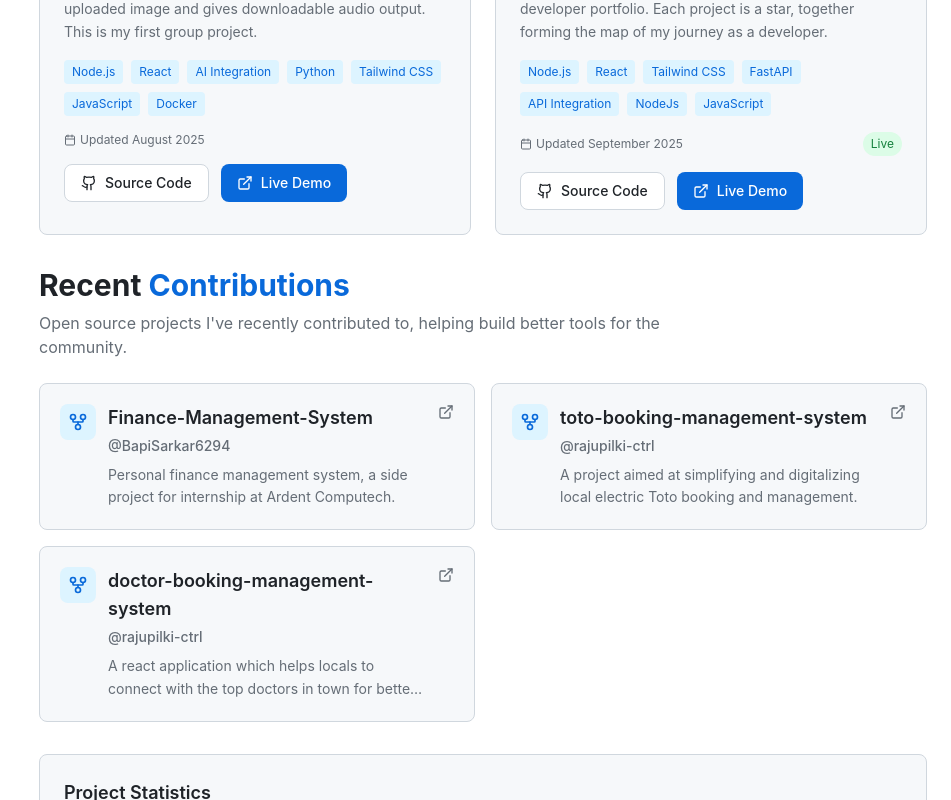
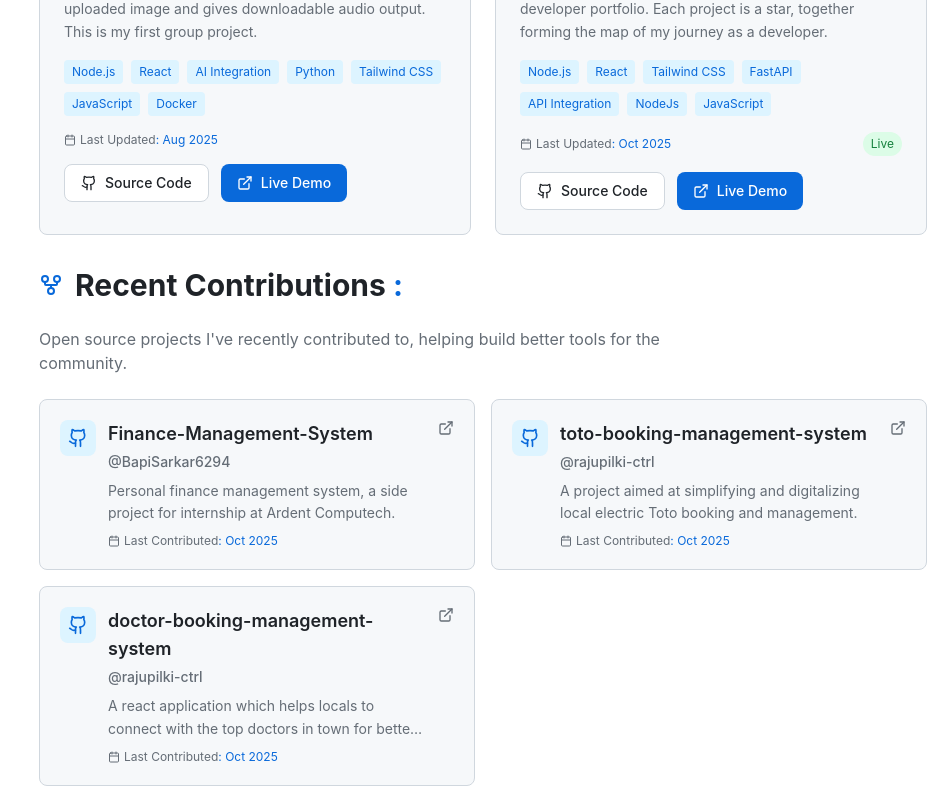
Before and after one commit to soumyajiitdas/soumyajiitdas.github.io, a React (Vite) app: page /projects in a window 1280 px wide. Shown: the part 1180-1980 px from the top of the page, without its empty margins (329-1280 px from the left). Built offline with nearby package versions, Linux system fonts and the light colour scheme.

Commit message:
made some ui changes

```diff
--- a/package.json
+++ b/package.json
@@ -58,7 +58,7 @@
         "zod": "^3.24.4"
     },
     "scripts": {
-        "dev": "vite --host",
+        "dev": "vite",
         "build": "vite build",
         "serve": "vite preview",
         "predeploy": "npm run build",
--- a/src/data/data.js
+++ b/src/data/data.js
@@ -138,7 +138,7 @@ export const projects = [
         image: "https://plus.unsplash.com/premium_vector-1736772911342-08cd98a5d980?w=600&h=400&fit=crop",
         featured: true,
         deploymentStatus: "In Development",
-        lastUpdated: "September 2025",
+        lastUpdated: "Oct 2025",
         isDeployed: true
     },
     {
@@ -152,7 +152,7 @@ export const projects = [
         image: "https://plus.unsplash.com/premium_vector-1736773946114-bbd8f8ce1f72?w=600&h=400&fit=crop",
         featured: true,
         deploymentStatus: "Alpha Testing",
-        lastUpdated: "August 2025",
+        lastUpdated: "Oct 2025",
         isDeployed: true
     },
     {
@@ -166,7 +166,7 @@ export const projects = [
         image: "https://plus.unsplash.com/premium_vector-1736769580845-26f63bbd6990?w=600&h=400&fit=crop",
         featured: false,
         deploymentStatus: "Prototype",
-        lastUpdated: "August 2025",
+        lastUpdated: "Aug 2025",
         isDeployed: false
     },
     {
@@ -180,7 +180,7 @@ export const projects = [
         image: "https://plus.unsplash.com/premium_vector-1721386085379-8df3c43a062d?w=600&h=400&fit=crop",
         featured: false,
         deploymentStatus: "Live",
-        lastUpdated: "September 2025",
+        lastUpdated: "Oct 2025",
         isDeployed: true
     }
 ];
--- a/src/pages/Projects.jsx
+++ b/src/pages/Projects.jsx
@@ -57,11 +57,10 @@ const Projects = () => {
                     <button
                         key={filter.id}
                         onClick={() => setActiveFilter(filter.id)}
-                        className={`px-4 py-2 rounded-md text-sm font-medium transition-all duration-200 ${
-                            activeFilter === filter.id
+                        className={`px-4 py-2 rounded-md text-sm font-medium transition-all duration-200 ${activeFilter === filter.id
                                 ? 'bg-primary-emphasis text-white shadow-sm'
                                 : 'text-muted hover:text-default hover:bg-canvas-muted'
-                        }`}
+                            }`}
                         role="tab"
                         aria-selected={activeFilter === filter.id}
                         aria-label={`Show ${filter.label}`}
@@ -84,9 +83,8 @@ const Projects = () => {
                 {filteredProjects.map((project) => (
                     <article
                         key={project.id}
-                        className={`bg-canvas-subtle rounded-lg border border-default hover:border-primary-muted transition-all duration-300 hover:shadow-lg ${
-                            project.featured ? 'ring-2 ring-primary-muted' : ''
-                        }`}
+                        className={`bg-canvas-subtle rounded-lg border border-default hover:border-primary-muted transition-all duration-300 hover:shadow-lg ${project.featured ? 'ring-2 ring-primary-muted' : ''
+                            }`}
                     >
                         {/* Project Image */}
                         <div className="relative">
@@ -98,7 +96,7 @@ const Projects = () => {
                             {project.featured && (
                                 <div className="absolute top-3 left-3">
                                     <div className="flex items-center gap-1 px-2 py-1 text-xs font-medium text-white rounded-full bg-primary-emphasis">
-                                        <Star size={12} />
+                                        <Star size={12} className='animate-pulse' />
                                         Featured
                                     </div>
                                 </div>
@@ -144,7 +142,7 @@ const Projects = () => {
                             <div className="flex items-center justify-between mb-4 text-xs text-muted">
                                 <div className="flex items-center gap-1">
                                     <Calendar size={12} />
-                                    <span>Updated {project.lastUpdated}</span>
+                                    <span>Last Updated<span className='text-primary'>: {project.lastUpdated}</span></span>
                                 </div>
                                 {project.isDeployed && (
                                     <span className="px-2 py-1 text-green-700 bg-green-100 rounded-full dark:bg-green-900 dark:text-green-300">
@@ -159,10 +157,10 @@ const Projects = () => {
                                     href={project.github}
                                     target="_blank"
                                     rel="noopener noreferrer"
-                                    className="flex items-center gap-2 px-4 py-2 text-sm font-medium transition-colors border rounded-lg bg-canvas border-default hover:bg-canvas-muted text-default"
+                                    className="group flex items-center gap-2 px-4 py-2 text-sm font-medium hover:scale-105 transition-colors border rounded-lg bg-canvas border-default hover:bg-canvas-muted text-default"
                                     aria-label={`View source code for ${project.title} on GitHub`}
                                 >
-                                    <Github size={16} />
+                                    <Github size={16} className='group-hover:animate-bounce' />
                                     <span>Source Code</span>
                                 </a>
 
@@ -171,10 +169,10 @@ const Projects = () => {
                                         href={project.demo}
                                         target="_blank"
                                         rel="noopener noreferrer"
-                                        className="flex items-center gap-2 px-4 py-2 text-sm font-medium text-white transition-colors rounded-lg bg-primary-emphasis hover:bg-primary-emphasis/90"
+                                        className="group flex items-center gap-2 px-4 py-2 text-sm font-medium hover:scale-105 text-white transition-colors rounded-lg bg-primary-emphasis hover:bg-primary-emphasis/90"
                                         aria-label={`View live demo of ${project.title}`}
                                     >
-                                        <ExternalLink size={16} />
+                                        <ExternalLink size={16} className='group-hover:rotate-45 transition-transform duration-300' />
                                         <span>Live Demo</span>
                                     </a>
                                 )}
@@ -198,9 +196,10 @@ const Projects = () => {
             {/* Recent Contributions Section */}
             <div className="space-y-6">
                 <div className="text-center lg:text-left">
-                    <h2 className="mb-2 text-3xl font-bold text-default">
-                        Recent <span className="text-primary">Contributions</span>
-                    </h2>
+                    <div className="flex items-center gap-3 mb-6">
+                        <GitFork className="text-primary" size={24} />
+                    <h2 className="text-3xl font-bold text-default">Recent Contributions <span className="text-primary">:</span></h2>
+                    </div>
                     <p className="max-w-2xl text-muted">
                         Open source projects I've recently contributed to, helping build better tools for the community.
                     </p>
@@ -218,8 +217,8 @@ const Projects = () => {
                             data-testid={`contribution-card-${contribution.id}`}
                         >
                             <div className="flex items-start gap-3">
-                                <div className="p-2 rounded-lg bg-primary-subtle text-primary">
-                                    <GitFork size={20} />
+                                <div className="group p-2 rounded-lg bg-primary-subtle text-primary">
+                                    <Github size={20} className='group-hover:animate-bounce' />
                                 </div>
                                 <div className="flex-1 min-w-0">
                                     <h3 className="mb-1 text-lg font-semibold transition-colors text-default group-hover:text-primary">
@@ -231,9 +230,13 @@ const Projects = () => {
                                     <p className="text-sm leading-relaxed text-muted line-clamp-2">
                                         {contribution.description}
                                     </p>
+                                    <div className="flex items-center gap-1 mt-2 text-xs text-muted">
+                                        <Calendar size={12} />
+                                        <span>Last Contributed<span className='text-primary'>: {contribution.lastUpdated}</span></span>
+                                    </div>
                                 </div>
-                                <div className="flex-shrink-0 transition-transform group-hover:translate-x-1">
-                                    <ExternalLink size={16} className="text-muted" />
+                                <div className="flex-shrink-0">
+                                    <ExternalLink size={16} className="text-muted group-hover:rotate-45 transition-transform duration-300" />
                                 </div>
                             </div>
                         </a>
--- a/src/pages/Skills.jsx
+++ b/src/pages/Skills.jsx
@@ -180,7 +180,7 @@ const Skills = () => {
                                                 className="flex flex-col items-center p-4 transition-all duration-200 border bg-canvas rounded-xl border-default hover:border-primary-muted hover:shadow-md group"
                                                 aria-label={skill.name}
                                             >
-                                                <SkillIcon size={28} className={`${skillColor} mb-3 group-hover:scale-110 transition-transform duration-200`} />
+                                                <SkillIcon size={28} className={`${skillColor} mb-3 group-hover:animate-bounce transition-transform duration-300`} />
                                                 <div className="text-center">
                                                     <span className="block text-sm font-medium break-all text-default">
                                                         {skill.name}
```
Also changed, not shown: 5 other files (tests, documents, lock files or other folders).
